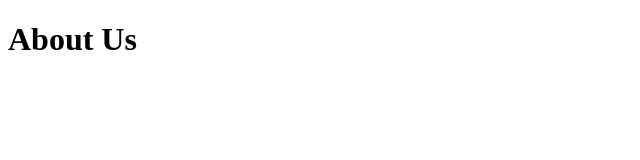
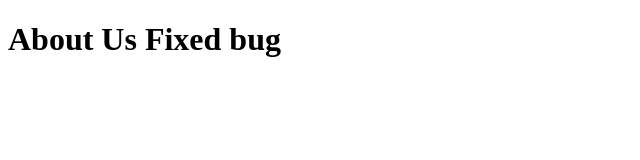
Before and after one commit to wiroteonline/html-github-app, a plain HTML site: page about.html in a window 1280 px wide. Shown: the whole page, without its empty margins (0-640 px from the left). Drawn offline with Linux system fonts and the light colour scheme.

Commit message:
Fixed bug

```diff
--- a/about.html
+++ b/about.html
@@ -6,6 +6,6 @@
     <title>About US</title>
 </head>
 <body>
-    <h1>About Us</h1>
+    <h1>About Us Fixed bug</h1>
 </body>
 </html>
```
